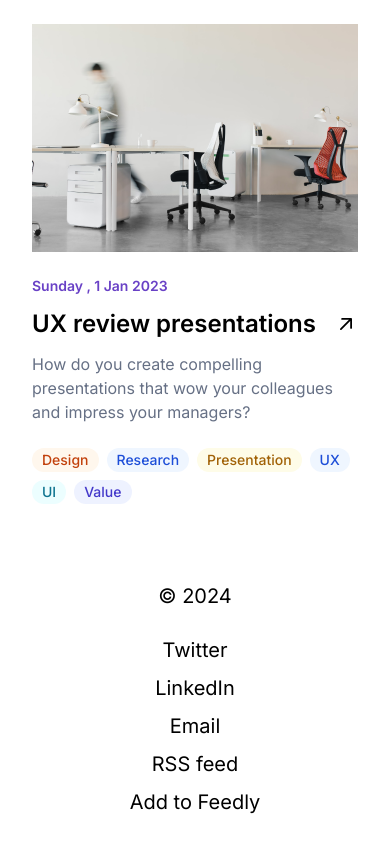
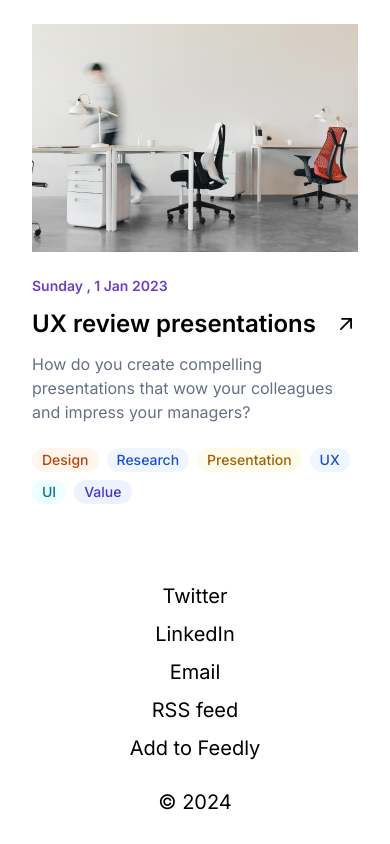
Before and after one commit to VitaPasser/passer-blog, a Next.js app: page / in a window 390 px wide. Shown: the part 4935-5779 px from the top of the page. Built offline with nearby package versions, Linux system fonts and the light colour scheme.

Commit message:
fixed order-first of copyright

```diff
--- a/src/app/components/Footer.tsx
+++ b/src/app/components/Footer.tsx
@@ -11,7 +11,7 @@ const Footer = () => {
                 <Link href="/">RSS feed</Link>
                 <Link href="/">Add to Feedly</Link>
             </div>
-            <p className='order-first'>&copy; {new Date().getFullYear()}</p>
+            <p className='md:order-first'>&copy; {new Date().getFullYear()}</p>
         </footer>
     )
 }
```
